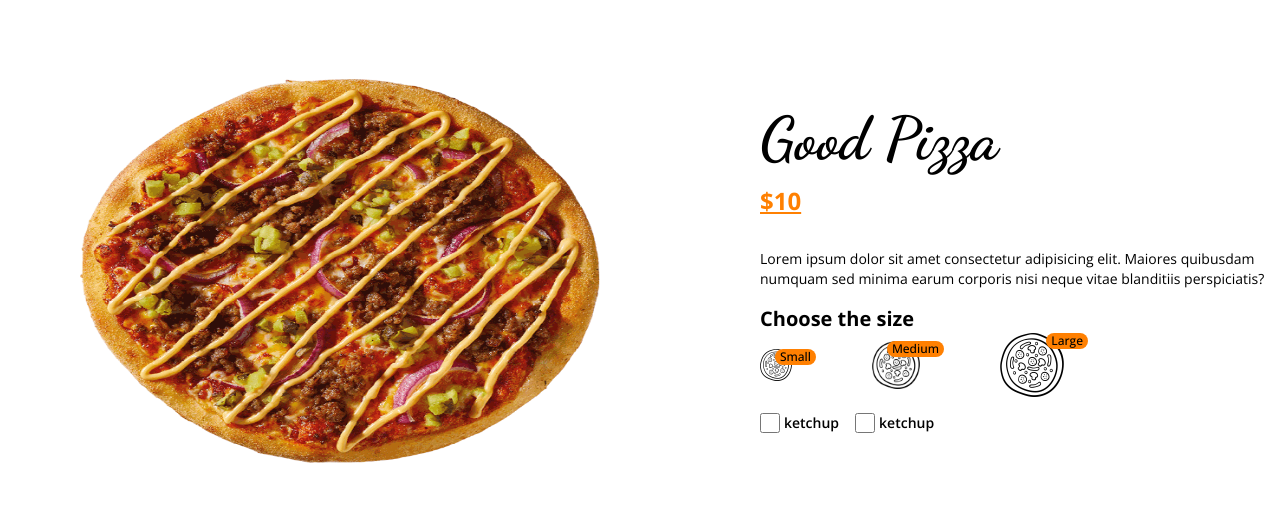
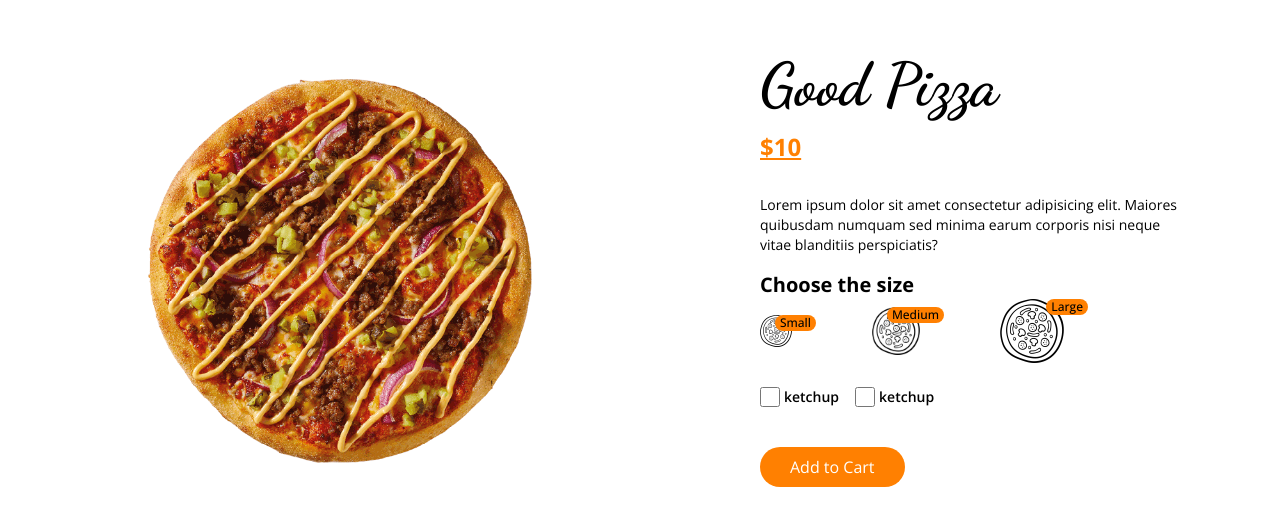
Before and after one commit to ilkaytech/fast_food_website, a Next.js app: page /product in a window 1280 px wide. Shown: the part 129-654 px from the top of the page. Built offline with nearby package versions, Linux system fonts and the light colour scheme.

Commit message:
product_page_end

```diff
--- a/pages/product/index.jsx
+++ b/pages/product/index.jsx
@@ -4,11 +4,16 @@ import Title from "../../components/ui/Title";
 
 const Index = () => {
   return (
-    <div className="flex items-center h-screen gap-20 py-20 ">
-      <div className="relative flex-1 w-[60%] h-[60%] mx-20">
-        <Image src="/images/food.png" alt="" layout="fill" />
+    <div className="flex items-center h-screen gap-20 py-20 flex-wrap">
+      <div className="relative md:flex-1 w-[60%] h-[60%] mx-20">
+        <Image
+          src="/images/food.png"
+          alt=""
+          layout="fill"
+          objectFit="contain"
+        />
       </div>
-      <div className="flex-1">
+      <div className="md:flex-1 md:text-start text-center">
         <Title addClass="text-6xl ">Good Pizza</Title>
         <span
           className="text-primary text-2xl
@@ -16,14 +21,14 @@ const Index = () => {
         >
           $10
         </span>
-        <p className="text-sm my-4">
+        <p className="text-sm my-4 md:pr-24">
           Lorem ipsum dolor sit amet consectetur adipisicing elit. Maiores
           quibusdam numquam sed minima earum corporis nisi neque vitae
           blanditiis perspiciatis?
         </p>
         <div>
           <h4 className="text-xl font-bold">Choose the size</h4>
-          <div className="flex items-center gap-x-20">
+          <div className="flex items-center gap-x-20 md:justify-start justify-center">
             <div className="relative w-8 h-8">
               <Image src="/images/size.png" alt="" layout="fill" />
               <span
@@ -53,7 +58,7 @@ const Index = () => {
             </div>
           </div>
         </div>
-        <div className="flex gap-x-4 mt-4">
+        <div className="flex gap-x-4 my-6 md:justify-start justify-center">
           <label className="flex items-center gap-x-1">
             <input type="checkbox" className="w-5 h-5 accent-primary" />
             <span className="text-sm font-semibold">ketchup</span>
@@ -63,6 +68,7 @@ const Index = () => {
             <span className="text-sm font-semibold">ketchup</span>
           </label>
         </div>
+        <button className="btn-primary mt-4">Add to Cart</button>
       </div>
     </div>
   );
```
